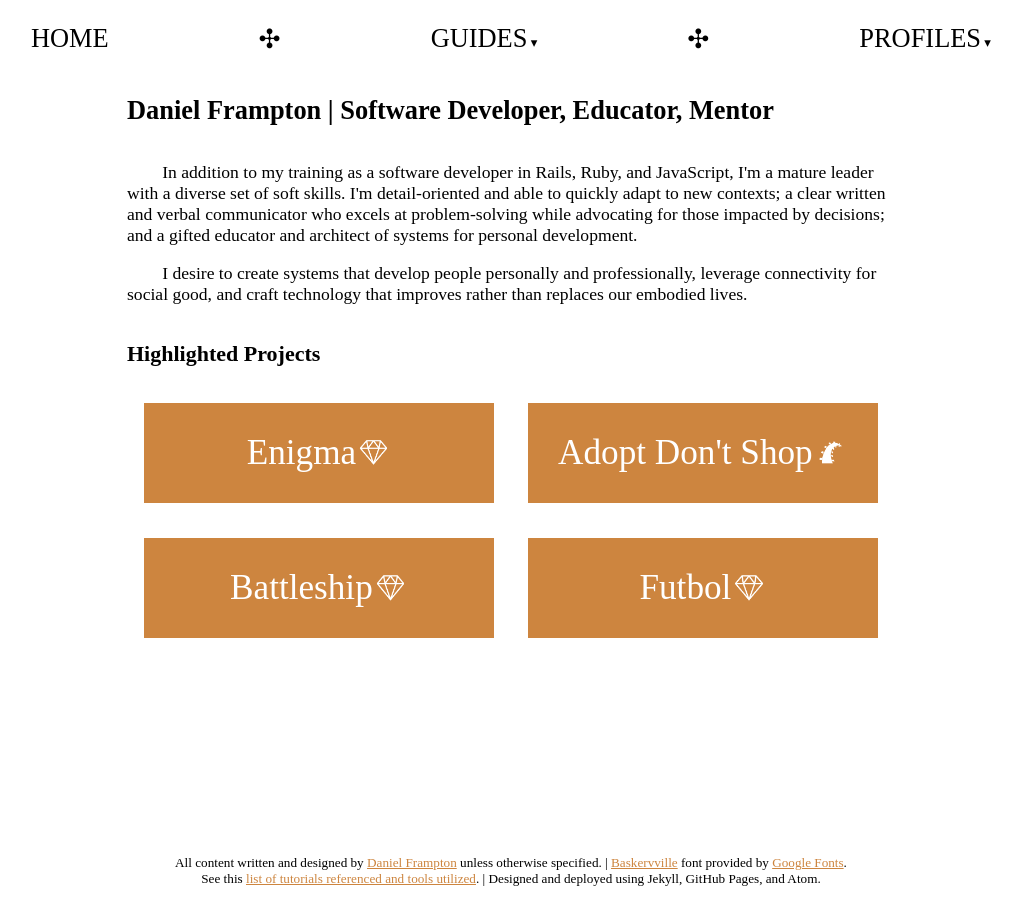
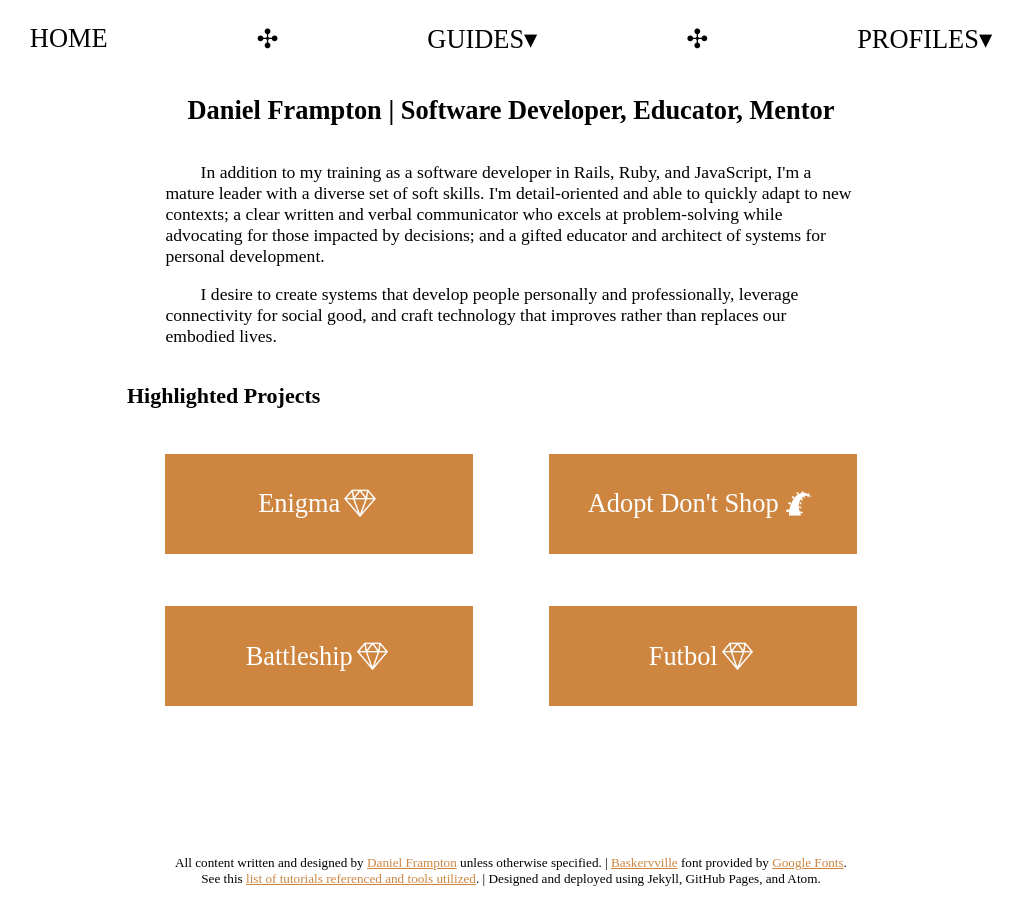
Before and after one commit to DanielEFrampton/danieleframpton.github.io, a Jekyll site: the page built from index.html, in a window 1280 px wide. Shown: the whole page, without its empty margins (129-1152 px from the left). Built offline with Jekyll 4.4.1, drawn with Linux system fonts in a browser that asks for light colours; some web fonts are replaced.

Commit message:
Update styling per feedback

```diff
--- a/_includes/navigation.html
+++ b/_includes/navigation.html
@@ -2,14 +2,14 @@
   <ul>
     <li><a href='/'>{{ 'Home' | upcase }}</a></li>&#10019;
     <!-- <li><a href='/blog/'>{{ 'Blog' | upcase }}</a></li>&#10019; -->
-    <li class='dropdown-menu'><span id='dropdown-menu-title'>{{ 'Guides' | upcase }}</span>
+    <li class='dropdown-menu'><span id='dropdown-menu-title'>{{ 'Guides' | upcase }}&#9662;</span>
       <ul class="dropdown-menu-items">
         {% for guide in site.guides %}
           <li><a href='{{ guide.url }}'>{{ guide.title }}</a></li>
         {% endfor %}
       </ul>
     </li>&#10019;
-    <li class='dropdown-menu'><span id='dropdown-menu-title'>{{ 'Profiles' | upcase }}</span>
+    <li class='dropdown-menu'><span id='dropdown-menu-title'>{{ 'Profiles' | upcase }}&#9662;</span>
       <ul class="dropdown-menu-items">
         <li><a href="https://github.com/DanielEFrampton">{{ 'Github' | capitalize }}</a></li>
         <li><a href="https://www.linkedin.com/in/danielframpton">{{ 'LinkedIn' | capitalize }}</a></li>
--- a/assets/css/styles.css
+++ b/assets/css/styles.css
@@ -17,6 +17,7 @@ body {
 }
 
 h1 {
+  text-align: center;
   font-size: 1.5em;
 }
 
@@ -75,6 +76,15 @@ nav a:last-of-type:after {
   display: none;
 }
 
+.dropdown-menu-items a {
+  color: white;
+}
+
+.dropdown-menu-items a:hover {
+  text-decoration: none;
+  font-weight: bold;
+}
+
 .dropdown-menu-items li {
   list-style: none;
   padding: .25em;
@@ -89,11 +99,6 @@ nav a:last-of-type:after {
   z-index: 2;
   cursor: pointer;
   position: relative;
-}
-
-#dropdown-menu-title::after {
-  font-size: .5em;
-  content: ' \25BE';
 }
 
 main {
@@ -132,12 +137,16 @@ main a:visited, footer a:visited {
   flex-grow: 1;
 }
 
-.project-display-box {
+.project-display-box:any-link {
   background-color: peru;
   color: white;
+  text-decoration: none;
+  font-size: 1.5em;
 
-  width: 350px;
-  height: 100px;
+  width: 40%;
+  min-width: 300px;
+  height: 20%;
+  min-height: 100px;
 
   margin-bottom: 1em;
   margin-top: 1em;
@@ -149,14 +158,12 @@ main a:visited, footer a:visited {
   align-items: center;
 }
 
-.project-display-box a:any-link {
-  text-decoration: none;
-  font-size: 2em;
-  color: white;
+.project-display-box:hover > * {
+  font-weight: bold;
 }
 
-.project-display-box img {
-  height: 2em;
+.project-display-box > img {
+  height: 1.5em;
 }
 
 footer {
@@ -167,3 +174,8 @@ footer {
   margin-right: 20%;
   text-align: center;
 }
+
+#profile {
+  margin-left: 5%;
+  margin-right: 5%;
+}
--- a/index.html
+++ b/index.html
@@ -4,27 +4,27 @@ title: Home
 ---
 
 <h1>Daniel Frampton | Software Developer, Educator, Mentor</h1>
-<section>
+<section id="profile">
   <p>In addition to my training as a software developer in Rails, Ruby, and JavaScript, I'm a mature leader with a diverse set of soft skills. I'm detail-oriented and able to quickly adapt to new contexts; a clear written and verbal communicator who excels at problem-solving while advocating for those impacted by decisions; and a gifted educator and architect of systems for personal development.</p>
   <p>I desire to create systems that develop people personally and professionally, leverage connectivity for social good, and craft technology that improves rather than replaces our embodied lives. </p>
 </section>
 
 <h2>Highlighted Projects</h2>
 <section class='project-display-area'>
-  <div class='project-display-box'>
-    <a href="https://github.com/DanielEFrampton/enigma">{{ 'Enigma' | capitalize }}</a>
+  <a href="https://github.com/DanielEFrampton/enigma" class='project-display-box'>
+    Enigma
     <img alt='Ruby icon' src='/assets/img/ruby_icon_wh.png'>
-  </div>
-  <div class='project-display-box'>
-    <a href="https://github.com/DanielEFrampton/adopt_dont_shop_paired">Adopt Don't Shop</a>
+  </a>
+  <a href="https://github.com/DanielEFrampton/adopt_dont_shop_paired" class='project-display-box'>
+    Adopt Don't Shop
     <img alt='Ruby on Rails icon' src='/assets/img/rails_icon_wh.png'>
-  </div>
-  <div class='project-display-box'>
-    <a href="https://github.com/DanielEFrampton/battleship">Battleship</a>
+  </a>
+  <a href="https://github.com/DanielEFrampton/battleship" class='project-display-box'>
+    Battleship
     <img alt='Ruby icon' src='/assets/img/ruby_icon_wh.png'>
-  </div>
-  <div class='project-display-box'>
-    <a href="https://github.com/DanielEFrampton/futbol">Futbol</a>
+  </a>
+  <a href="https://github.com/DanielEFrampton/futbol" class='project-display-box'>
+    Futbol
     <img alt='Ruby icon' src='/assets/img/ruby_icon_wh.png'>
-  </div>
+  </a>
 </section>
```
